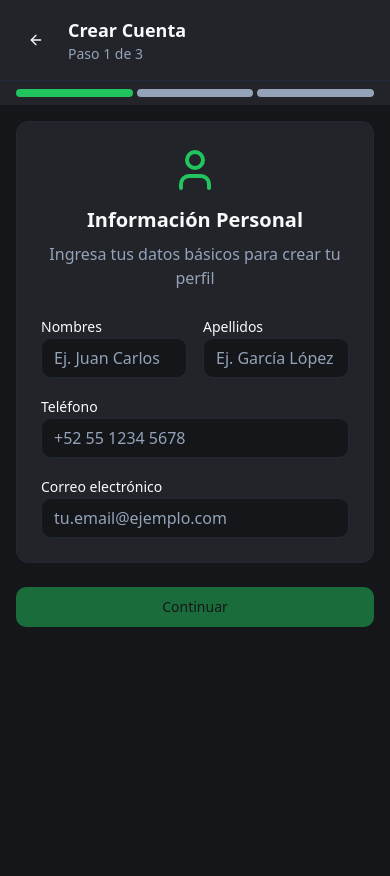
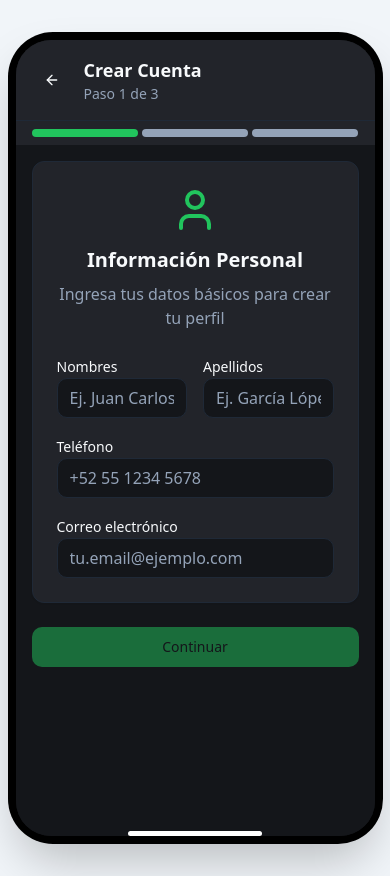
Before and after one commit to SebastianVernisMora/yega-route-genius, a React (Vite) app: page / in a window 390 px wide. Before the commit the page ends 844 px from the top, so only its background shows below. Built offline with nearby package versions, Linux system fonts and the light colour scheme.

Commit message:
Add phone frame and borders
Add a phone frame to the interface to simulate a mockup for presentation. This includes adding borders to the application's UI elements.

```diff
--- a/src/pages/Index.tsx
+++ b/src/pages/Index.tsx
@@ -87,8 +87,24 @@ const Index = () => {
   };
 
   return (
-    <div className="min-h-screen bg-background">
-      {renderCurrentView()}
+    <div className="min-h-screen bg-slate-100 flex items-center justify-center p-8">
+      {/* Phone mockup container */}
+      <div className="relative">
+        {/* Phone frame */}
+        <div className="w-[375px] h-[812px] bg-black rounded-[45px] p-2 shadow-2xl">
+          {/* Screen */}
+          <div className="w-full h-full bg-background rounded-[35px] overflow-hidden relative">
+            {/* Notch */}
+            <div className="absolute top-0 left-1/2 transform -translate-x-1/2 w-[150px] h-[25px] bg-black rounded-b-2xl z-10"></div>
+            {/* App content */}
+            <div className="w-full h-full overflow-y-auto">
+              {renderCurrentView()}
+            </div>
+          </div>
+        </div>
+        {/* Home indicator */}
+        <div className="absolute bottom-2 left-1/2 transform -translate-x-1/2 w-[134px] h-[5px] bg-white rounded-full"></div>
+      </div>
     </div>
   );
 };
```
